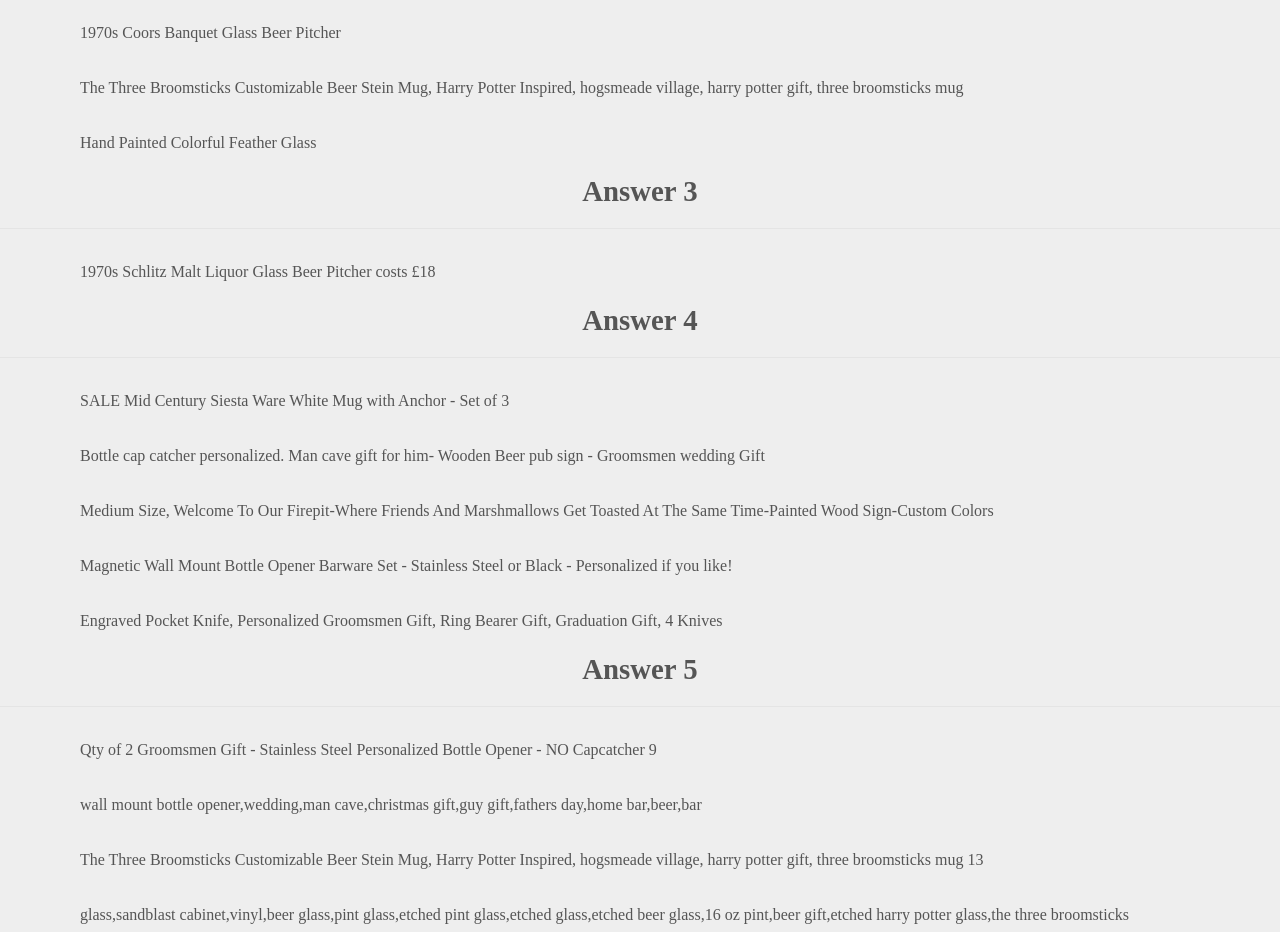
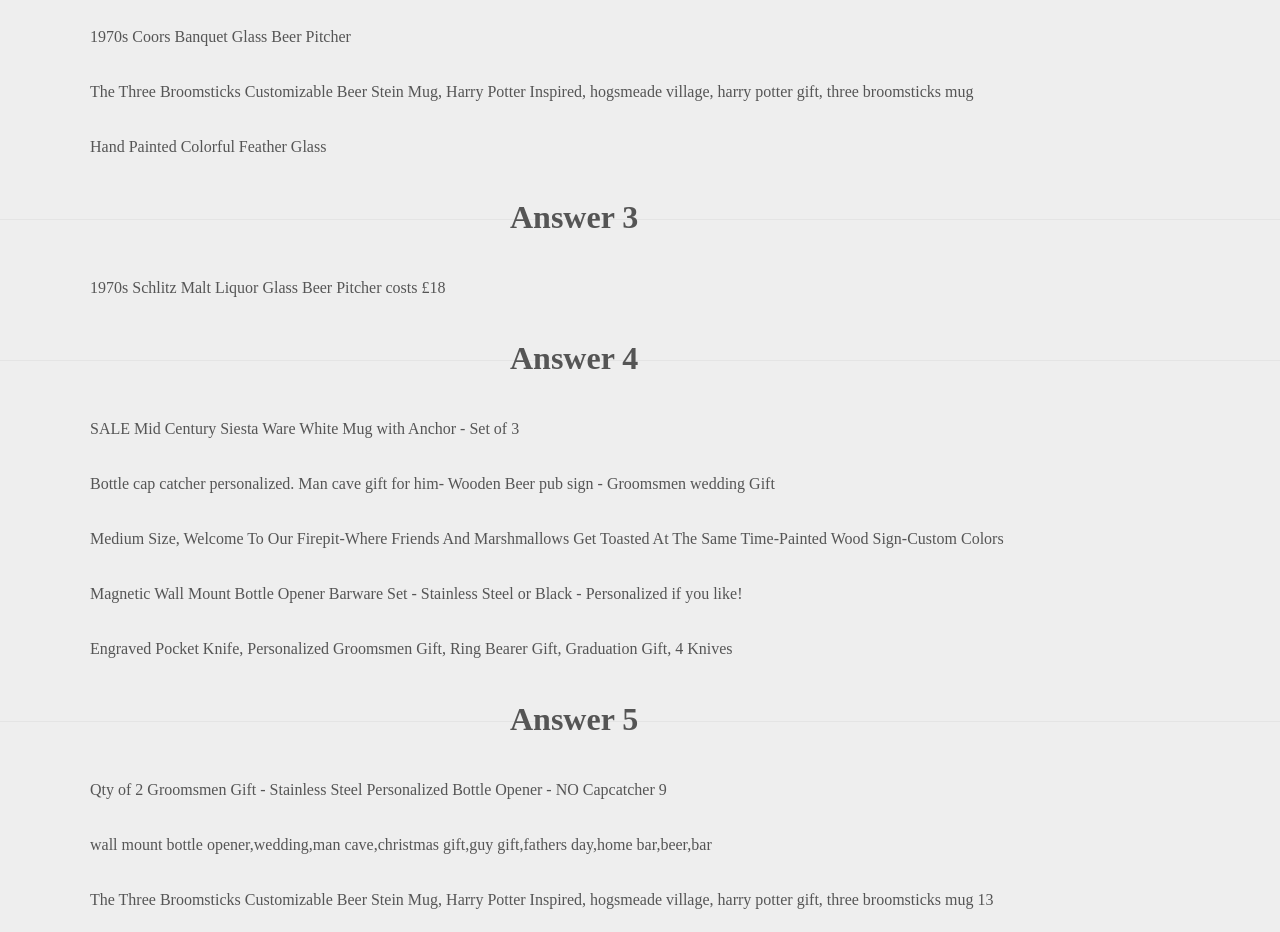
Before and after one commit to JesseSoldat/Sorting-Data, a plain HTML site: page index.html in a window 1280 px wide. Shown: the part 507-1439 px from the top of the page. Drawn offline with Linux system fonts and the light colour scheme.

Commit message:
finished most of the css

```diff
--- a/index.html
+++ b/index.html
@@ -10,16 +10,16 @@
 
 
 <img src="banner.jpg">
-<!-- <div class="banner"></div> -->
 <div class="padding"></div>
+
 <!-- answer1 -->
-<div class="empty"><h2>Answer 1</h2></div>
+<div class="empty"><h2 class="answerLabel">Answer 1</h2></div>
 <div class="answer">
 <p id="answer1"></p>
 </div>
 
 <!-- answer2 -->
-<div class="empty"><h2>Answer 2</h2></div>
+<div class="empty"><h2 class="answerLabel">Answer 2</h2></div>
 <div class="answer">
 <p id="answer2A"></p>
 <p id="answer2B"></p>
@@ -27,13 +27,13 @@
 </div>
 
 <!-- answer3 -->
-<div class="empty"><h2>Answer 3</h2></div>
+<div class="empty"><h2 class="answerLabel">Answer 3</h2></div>
 <div class="answer">
 <p id="answer3"></p>
 </div>
 
 <!-- answer4 -->
-<div class="empty"><h2>Answer 4</h2></div>
+<div class="empty"><h2 class="answerLabel">Answer 4</h2></div>
 <div class="answer">
 <p id="answer4A"></p>
 <p id="answer4B"></p>
@@ -43,7 +43,7 @@
 </div>
 
 <!-- answer5 -->
-<div class="empty"><h2>Answer 5</h2></div>
+<div class="empty"><h2 class="answerLabel">Answer 5</h2></div>
 <div class="answer">
 <p id="answer5A"></p>
 <p id="answer5B"></p>
@@ -52,7 +52,7 @@
 </div>
 
 <!-- answer6 -->
-<div class="empty"><h2>Answer 6</h2></div>
+<div class="empty"><h2 class="answerLabel">Answer 6</h2></div>
 <div class="answer">
 <p id="answer6A"></p>
 </div>
--- a/scss/main.scss
+++ b/scss/main.scss
@@ -11,18 +11,18 @@ img {
   height: auto;
 }
 div {
-  margin: 0 0 20px 0;
+  margin: 0 auto;
+  padding: 0 0 40px 0;
 
 }
 h2 {
-  font-size: .9em;
+  font-size: 2em;
   color: $bodyText;
   margin: 0 auto;
-  vertical-align: border-top;
 }
 p {
   margin: 0 auto;
-  padding: 30px 80px 0 80px;
+  padding: 30px 90px 0 90px;
   color: $bodyText;
   line-height: 25px;
 }
@@ -41,26 +41,25 @@ nav h3 {
 .wrapper {
   background-color: $background-color;
 }
-.banner {
-  background-image: url(../banner.jpg);
+.padding {
   width: 100%;
-  height: 200px;
+  height: 30px;
 }
 .empty {
   width: 100%;
-  // height: 80px;
   color: $bodyText;
-  font-size: 2em;
   text-align: center;
-  vertical-align: middle;
+  margin: 0 auto;
+  position: relative;
 }
-.padding {
-  width: 100%;
-  height: 70px;
+.answerLabel {
+  position: absolute;
+  top: 20px;
+  left: 510px;
 }
 .answer {
-  // height: 220px;
   border-top: 1px solid #E4E4E4;
+  padding: 25px 0 20px 0;
 
 }
 .footer {
```
Also changed, not shown: css/main.css.
